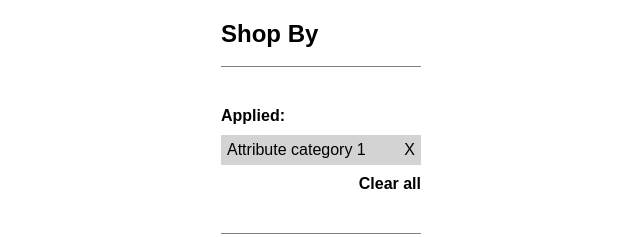
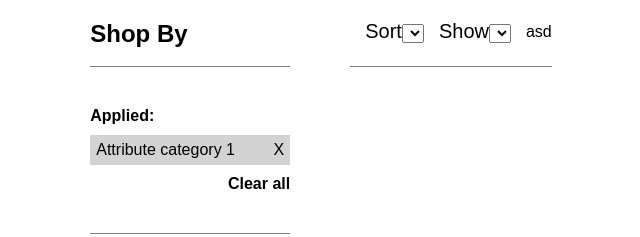
Before and after one commit to brianh20/gorilla-catalog, a website built with webpack: page src/index.html in a window 1280 px wide. Shown: the whole page, without its empty margins (309-949 px from the left). Built offline with nearby package versions, Linux system fonts and the light colour scheme; some packages are replaced by stand-ins of ours; files whose address does not match are found by name.

Commit message:
Finishing up look on topControls

```diff
--- a/src/app/components/catalog/catalog.component.js
+++ b/src/app/components/catalog/catalog.component.js
@@ -11,6 +11,7 @@ export const CatalogComponent = {
       this.items=[];
       this.facets=[];
       this.activeFacets=[];
+      this.topControls={};
     }
 
     $onInit() {
@@ -28,6 +29,7 @@ export const CatalogComponent = {
       this.items = data.catalog;
       this.facets = data.facets;
       this.activeFacets = data.activeFacets;
+      this.topControls = data.topControls;
     }
 
   }
--- a/src/app/components/catalog/catalog.html
+++ b/src/app/components/catalog/catalog.html
@@ -4,8 +4,15 @@
     facets="$ctrl.facets"
     active-facets="$ctrl.activeFacets">
   </sidebar>
-  <!-- <filters></filters> -->
-  <display class="catalog__display"
-    items="$ctrl.items">
-  </display>
+
+  <div class="catalog__main">
+    <filters
+      views="$ctrl.topControls.views"
+      display-limits="$ctrl.topControls.productsShown"
+      sorting="$ctrl.topControls.sorting">
+    </filters>
+    <display class="catalog__display"
+      items="$ctrl.items">
+    </display>
+  </div>
 </div>
--- a/src/app/components/catalog/catalog.less
+++ b/src/app/components/catalog/catalog.less
@@ -4,4 +4,8 @@
 
 .catalog {
 	display: flex;
+
+	&__main{
+		margin-right: 80px;
+	}
 }
--- a/src/app/components/catalog/display/display.html
+++ b/src/app/components/catalog/display/display.html
@@ -19,8 +19,9 @@
 
       <div class="display__item__description__rating">
         <span class="display__item__description__rating--yes">
-        {{'X '.repeat(item.rating.toFixed(0))}}</span>
-        <span class="display__item__description__rating--no">{{'Y'.repeat(5-item.rating.toFixed(0))}}</span>
+        {{'&#9733; '.repeat(item.rating.toFixed(0))}}</span>
+        <span class="display__item__description__rating--no">
+        {{'&#9734;'.repeat(5-item.rating.toFixed(0))}}</span>
       </div>
 
 
--- a/src/app/components/catalog/display/display.less
+++ b/src/app/components/catalog/display/display.less
@@ -4,7 +4,9 @@
 
   &__item {
     margin-top: 46px;
-    margin-right: 30px;
+    width: 30%;
+    margin-left: auto;
+    margin-right: auto;
 
     &__image{
       max-width: 270px;
@@ -48,13 +50,14 @@
         span{
           margin: 0;
           padding: 0;
+          font-size: 16px;
         }
 
         &--yes{
           color: black;
         }
         &--no{
-          color: blue;
+          color: grey;
         }
 
       }
--- a/src/app/components/catalog/filters/filters.component.js
+++ b/src/app/components/catalog/filters/filters.component.js
@@ -2,6 +2,11 @@ import template from './filters.html';
 
 export const FiltersComponent = {
   template,
+  bindings: {
+    views: '<',
+    displayLimits: '<',
+    sorting: '<'
+  },
   controller: class FiltersComponentController {
   }
 };
--- a/src/app/components/catalog/filters/filters.html
+++ b/src/app/components/catalog/filters/filters.html
@@ -1 +1,33 @@
-FILTERS
+<div class="filters">
+  <div class="filters__left">
+    <div class="filters__left__views">
+      <div class="filters__left__views__type" ng-repeat="view in $ctrl.views">
+        {{view.name}}
+      </div>
+    </div>
+
+    <div class="filters__left__sorting">
+      <div class="filters__left__sorting__name">Sort</div>
+      <div class="filters__left__sorting__options">
+        <select>
+          <option ng-repeat="sort in $ctrl.sorting">{{sort.name}}</option>
+        </select>
+      </div>
+    </div>
+
+    <div class="filters__left__limit">
+      <div class="filters__left__limit__name">Show</div>
+      <div class="filters__left__limit__options">
+        <select>
+          <option ng-repeat="limit in $ctrl.displayLimits">{{limit}}</option>
+        </select>
+      </div>
+    </div>
+  </div>
+
+  <div class="filters__right">
+    <div class="filters__right__page">
+    asd
+    </div>
+  </div>
+</div>
--- a/src/app/components/catalog/filters/filters.less
+++ b/src/app/components/catalog/filters/filters.less
@@ -0,0 +1,19 @@
+.filters {
+  display: flex;
+  align-items: center;
+  justify-content: space-between;
+  border-bottom: 1px solid grey;
+  padding-bottom: 23px;
+
+  &__left{
+    display: flex;
+
+    &__views, &__sorting, &__limit{
+      display:flex;
+      margin-right: 15px;
+      font-size: 20px;
+    }
+
+
+  }
+}
--- a/src/app/components/catalog/sidebar/sidebar.less
+++ b/src/app/components/catalog/sidebar/sidebar.less
@@ -1,7 +1,7 @@
 .sidebar {
   min-width: 200px;
-  margin-left: 20px;
-  margin-right: 40px;
+  margin-left: 60px;
+  margin-right: 60px;
 
 
   &__header{
```
